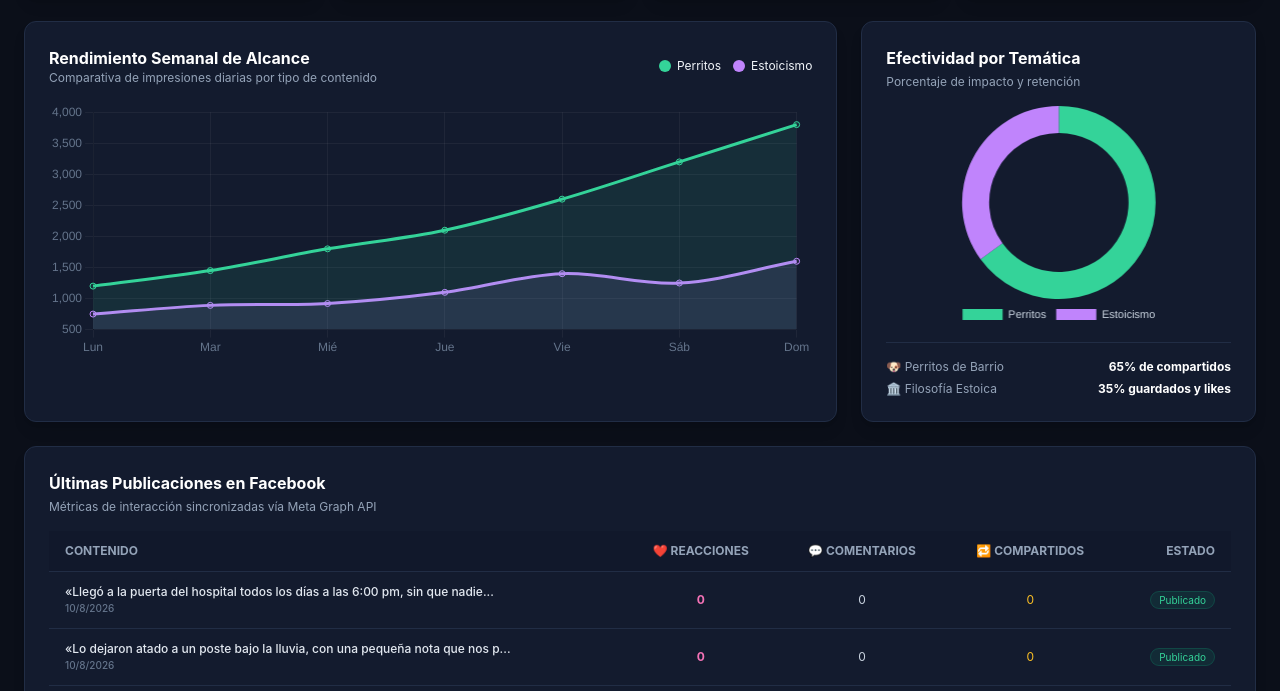
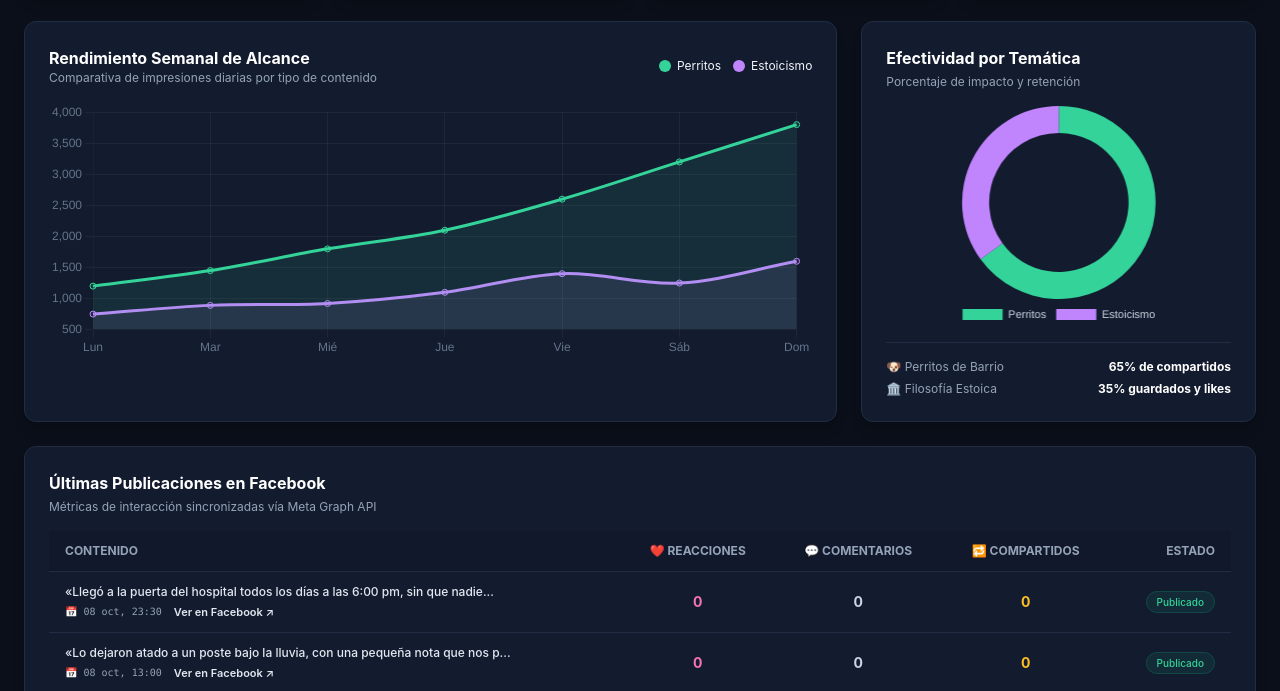
Before and after one commit to jorgeanalista2008/publicador_facebook, a website: page index.html in a window 1280 px wide. Shown: the part 230-921 px from the top of the page. Drawn offline with nearby package versions, Linux system fonts and the light colour scheme.

Commit message:
feat: agregar enlaces directos a Facebook y fechas formateadas en tabla de posts

```diff
--- a/index.html
+++ b/index.html
@@ -250,13 +250,18 @@
           <tr class="hover:bg-slate-900/40 transition">
             <td class="py-3 px-4 font-medium text-slate-200">
               <span class="line-clamp-2">${p.mensaje}</span>
-              <span class="text-[10px] text-slate-500">${new Date(p.fecha).toLocaleDateString()}</span>
+              <div class="flex items-center gap-3 mt-1">
+                <span class="text-[10px] text-slate-400 font-mono">📅 ${new Date(p.fecha).toLocaleString('es-ES', { day: '2-digit', month: 'short', hour: '2-digit', minute: '2-digit' })}</span>
+                <a href="https://www.facebook.com/${p.id}" target="_blank" class="text-[11px] text-brand-400 hover:text-brand-300 hover:underline font-semibold flex items-center gap-0.5">
+                  Ver en Facebook ↗
+                </a>
+              </div>
             </td>
-            <td class="py-3 px-4 text-center font-bold text-pink-400">${p.reacciones}</td>
-            <td class="py-3 px-4 text-center text-brand-400">${p.comentarios}</td>
-            <td class="py-3 px-4 text-center text-amber-400">${p.compartidos}</td>
+            <td class="py-3 px-4 text-center font-bold text-pink-400 text-sm">${p.reacciones}</td>
+            <td class="py-3 px-4 text-center font-bold text-brand-400 text-sm">${p.comentarios}</td>
+            <td class="py-3 px-4 text-center font-bold text-amber-400 text-sm">${p.compartidos}</td>
             <td class="py-3 px-4 text-right">
-              <span class="bg-emerald-500/10 text-emerald-400 border border-emerald-500/20 text-[10px] px-2 py-0.5 rounded-full">Publicado</span>
+              <span class="bg-emerald-500/10 text-emerald-400 border border-emerald-500/20 text-[10px] px-2.5 py-1 rounded-full font-medium">Publicado</span>
             </td>
           </tr>
         `).join('');
```
